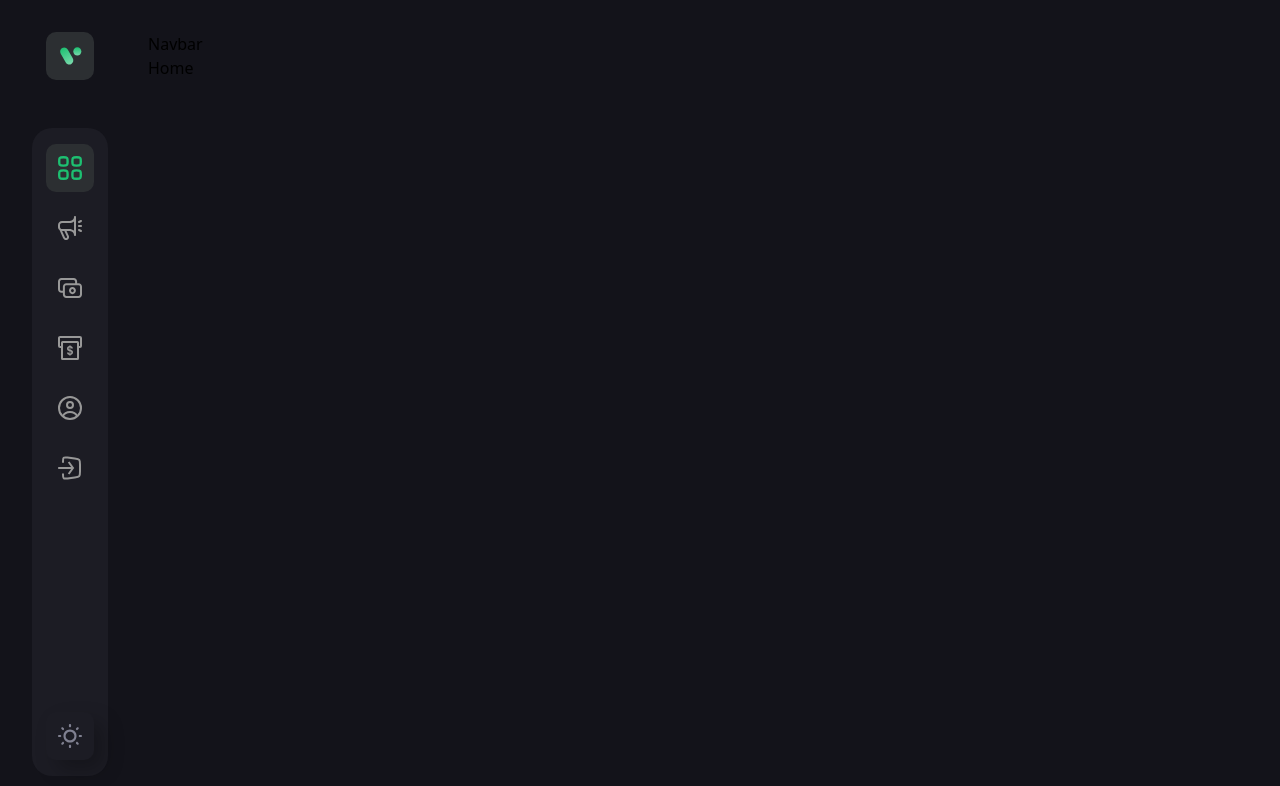
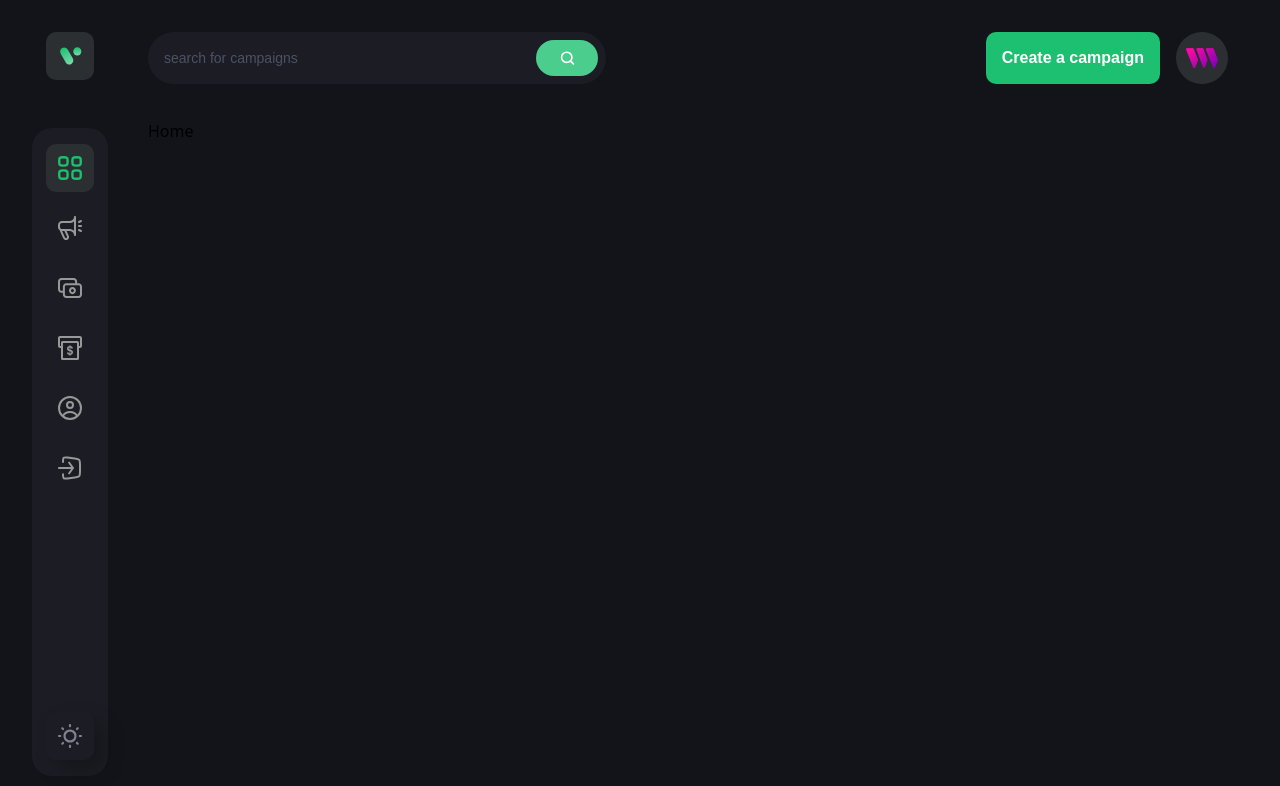
Before and after one commit to BotRavat/Crowd-Funding, a React (Vite) app in the folder client/: page / in a window 1280 px wide. Shown: the top 786 px of the page. Built offline with nearby package versions, Linux system fonts and the light colour scheme; what @thirdweb-dev/react would draw is missing.

Commit message:
Navbar added

```diff
--- /dev/null
+++ b/client/src/components/CustomButton.jsx
@@ -0,0 +1,11 @@
+export default function CustomButton({ btnType, title, handleClick, styles }) {
+  return (
+    <button
+      type={btnType}
+      className={`font-epilogue font-semibold text-base leading-[26px] text-white min-h-[52px] px-4 rounded-[10px] ${styles}`}
+      onClick={handleClick}
+    >
+      {title}
+    </button>
+  );
+}
--- a/client/src/components/Navbar.jsx
+++ b/client/src/components/Navbar.jsx
@@ -1,9 +1,117 @@
-import React from 'react';
+import React, { useState } from "react";
+import { Link, useNavigate } from "react-router-dom";
+import { CustomButton } from "./";
+import { logo, menu, search, thirdweb } from "../assets";
+import { navlinks } from "../constants";
 
-export default function Navbar(){
-    return(
-        <div>
-            Navbar
+export default function Navbar() {
+  const navigate = useNavigate();
+  const [isActive, setIsActive] = useState("dashboard");
+  const [toggleDrawer, setToggleDrawer] = useState(false);
+
+  const address = "0xad";
+
+  return (
+    <div className="flex md:flex-row flex-col-reverse justify-between mb-[35px] gap-6">
+      <div className="lg:flex-1 flex flex-row max-w-[458px] py-2 pl-4 pr-2 h-[52px] bg-[#1c1c24] rounded-[100px]">
+        <input
+          type="text"
+          placeholder="search for campaigns"
+          className="flex w-full font-epilogue font-normal text-[14px] placeholder:text-[#4b5264] text-white bg-transparent outline-none"
+        />
+        <div className="w-[72px] h-full rounded-[20px] bg-[#4acd8d] flex justify-center items-center cursor-pointer">
+          <img
+            src={search}
+            alt="search"
+            className="w-[15px] h-[15px] object-contain"
+          />
         </div>
-    )
+      </div>
+      <div className="sm:flex hidden flex-row justify-end gap-4">
+        <CustomButton
+          btnType="button"
+          title={address ? "Create a campaign" : "Connect"}
+          styles={address ? "bg-[#1dc071]" : "bg-[#8c6dfd]"}
+          handleClick={() => {
+            if (address) navigate("create-campaign");
+            else "connect()";
+          }}
+        />
+        <Link to="/profile">
+          <div className="w-[52px] h-[52px] rounded-full bg-[#2c2f32] flex justify-center items-center cursor-pointer">
+            <img
+              src={thirdweb}
+              alt="user"
+              className="w-[60%] h-[60%] object-contain"
+            />
+          </div>
+        </Link>
+      </div>
+
+      {/* Small screen navigation */}
+      <div className="sm:hidden flex justify-between items-center relative">
+        <div className="w-[40px] h-[40px] rounded-[10px] bg-[#2c2f32] flex justify-center items-center cursor-pointer">
+          <img
+            src={logo}
+            alt="user"
+            className="w-[60%] h-[60%] object-contain"
+          />
+        </div>
+        <img
+          src={menu}
+          alt="menu"
+          className="w-[34px] h-[34px] objcet-contain cursor-pointer"
+          //   onClick={() => setToggleDrawer(!toggleDrawer)}
+          onClick={() => setToggleDrawer((prev) => !prev)}
+        />
+        <div
+          className={`absolute top-[60px] right-0 left-0 bg-[#1c1c24] z-10 shadow-secondary py-4
+         ${!toggleDrawer ? "-translate-y-[100vh]" : "translate-y-0"}
+             transition-all duration-700`}
+        >
+          <ul className="mb-4">
+            {navlinks.map((link) => (
+              <li
+                key={link.name}
+                className={`flex p-4 ${
+                  isActive === link.name && "bg-[#3a3a43]"
+                }`}
+                onClick={() => {
+                  setIsActive(link.name);
+                  setToggleDrawer(false);
+                  navigate(link.link);
+                }}
+              >
+                <img
+                  src={link.imgUrl}
+                  alt={link.name}
+                  className={`w-[24px] h-[24px] object-contain ${
+                    isActive === link.name ? "graysacle-0" : "grayscale"
+                  }`}
+                />
+                <p
+                  className={`ml-5 font-epilogue font-semibold text-sm ${
+                    isActive === link.name ? "text-[#1dc071]" : "text-[#808191"
+                  }`}
+                >
+                  {link.name}
+                </p>
+              </li>
+            ))}
+          </ul>
+          <div className="flex mx-4">
+            <CustomButton
+              btnType="button"
+              title={address ? "Create a campaign" : "Connect"}
+              styles={address ? "bg-[#1dc071]" : "bg-[#8c6dfd]"}
+              handleClick={() => {
+                if (address) navigate("create-campaign");
+                else "connect()";
+              }}
+            />
+          </div>
+        </div>
+      </div>
+    </div>
+  );
 }
--- a/client/src/components/index.js
+++ b/client/src/components/index.js
@@ -1,2 +1,3 @@
 export{default as Sidebar} from './Sidebar';
 export{default as Navbar} from './Navbar';
+export{default as CustomButton} from './CustomButton';
```
Also changed, not shown: client/src/App.jsx (+18 -19 lines), client/src/components/Sidebar.jsx (+11 -13 lines).
